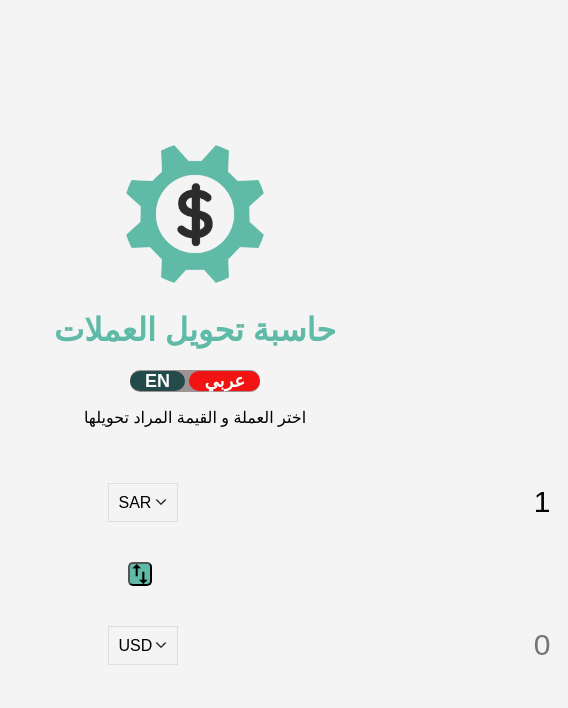
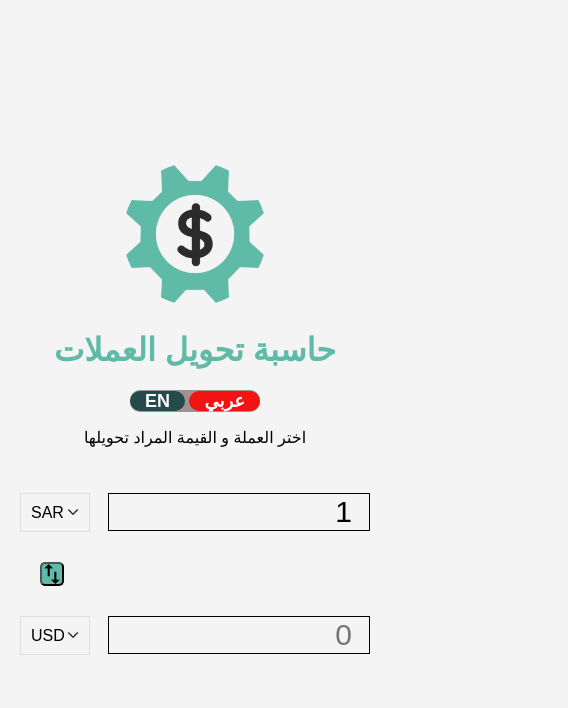
Before and after one commit to xKiura/Exchange-Rate-Calculator, a plain HTML site: page index.html in a window 390 px wide. Shown: the whole page, 568 px wide, since content can reach past the window. Drawn offline with Linux system fonts and the light colour scheme; no server answers.

Commit message:
Update style.css

```diff
--- a/style.css
+++ b/style.css
@@ -64,7 +64,7 @@ p {
 }
 
 .currency {
-  padding: 40px 0;
+  padding: 30px 0;
   display: flex;
   align-items: center;
   justify-content: space-between;
@@ -85,10 +85,11 @@ p {
 }
 
 .currency input {
-  border: 0;
+  border: 1px solid black;
   background: transparent;
   font-size: 30px;
   text-align: right;
+  width: 75%;
 }
 
 .swap-rate-container {
@@ -111,9 +112,6 @@ button:focus {
 
 @media (max-width: 600px) {
   .currnecy input {
-    width: 200px;
-  }
-  .container {
-    width: 50%;
+    width: 150px;
   }
 }
```
